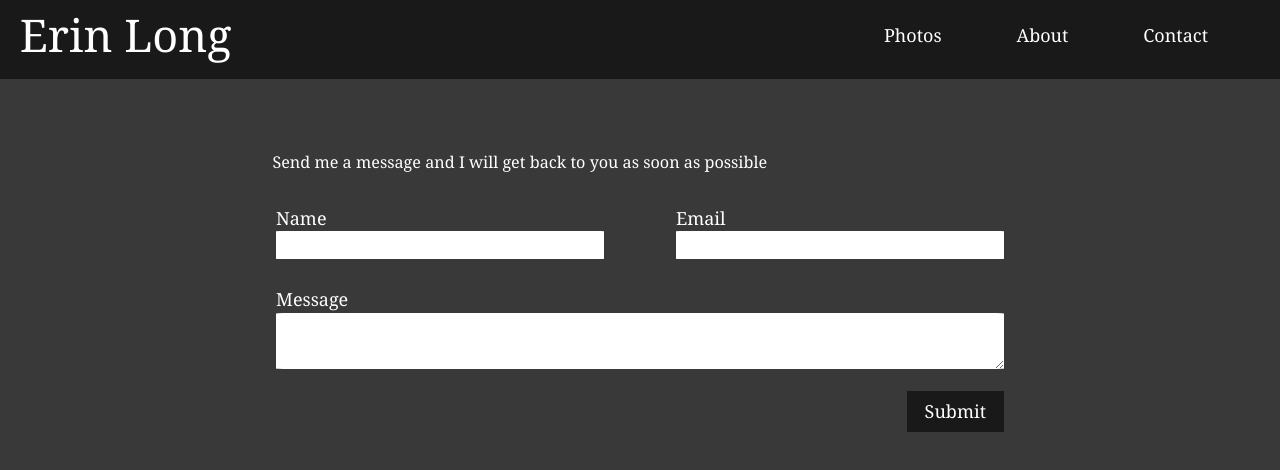
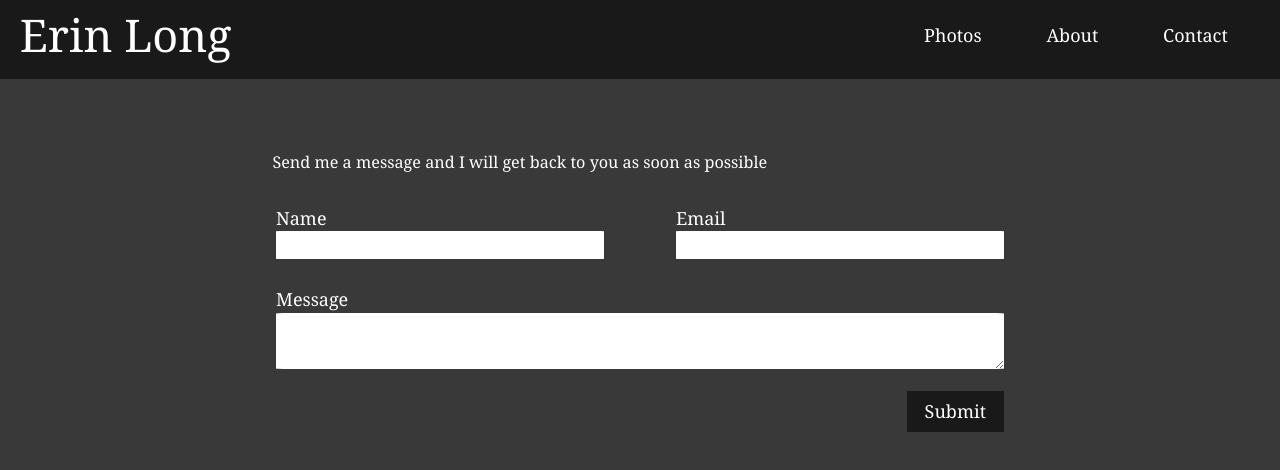
Before and after one commit to brianlong912/erin-long-website, a Gatsby site: page /contact in a window 1280 px wide. Built offline with nearby package versions, Linux system fonts and the light colour scheme; Gatsby itself is replaced by a stand-in of ours.

Commit message:
adjusted header styling

```diff
--- a/src/components/header.js
+++ b/src/components/header.js
@@ -14,10 +14,9 @@ const Header = ({ siteTitle }) => (
         display: "flex",
         margin: `0 auto`,
         padding: `1.2rem 1.1rem`,
-        textAlign: "center",
       }}
     >
-      <div style={{ margin: 0 }}>
+      <div style={{ width: "50%" }}>
         <Link
           to="/"
           style={{
@@ -32,11 +31,9 @@ const Header = ({ siteTitle }) => (
       <div
         style={{
           display: "flex",
-          justifyContent: "space-between",
-          position: "absolute",
-          right: "4em",
+          justifyContent: "right",
           height: "1.5em",
-          width: "18em",
+          width: "50%",
         }}
       >
         <Link to="/" className="pageLink">
--- a/src/styles/header.css
+++ b/src/styles/header.css
@@ -1,6 +1,7 @@
 .pageLink {
   color: white;
   text-decoration: none;
+  margin: 0 1.8em;
 }
 
 .pageLink:hover {
```
